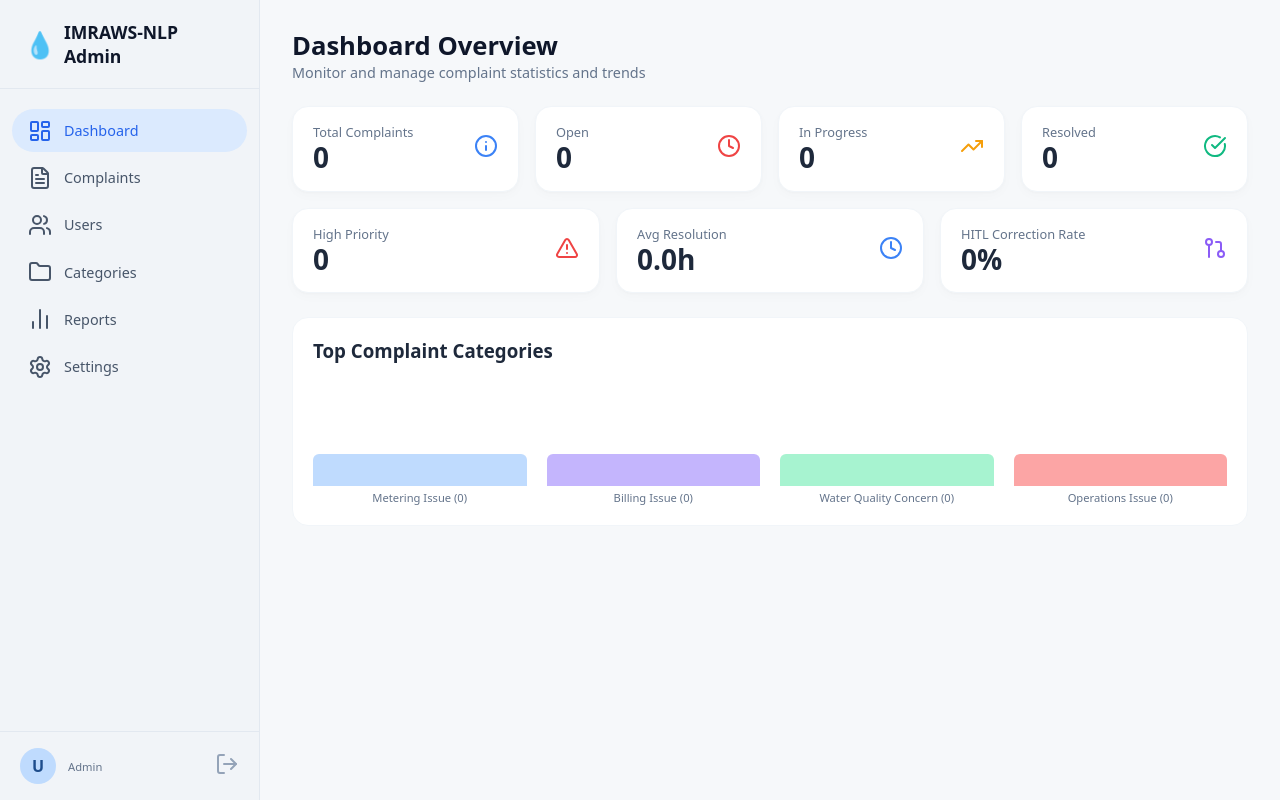
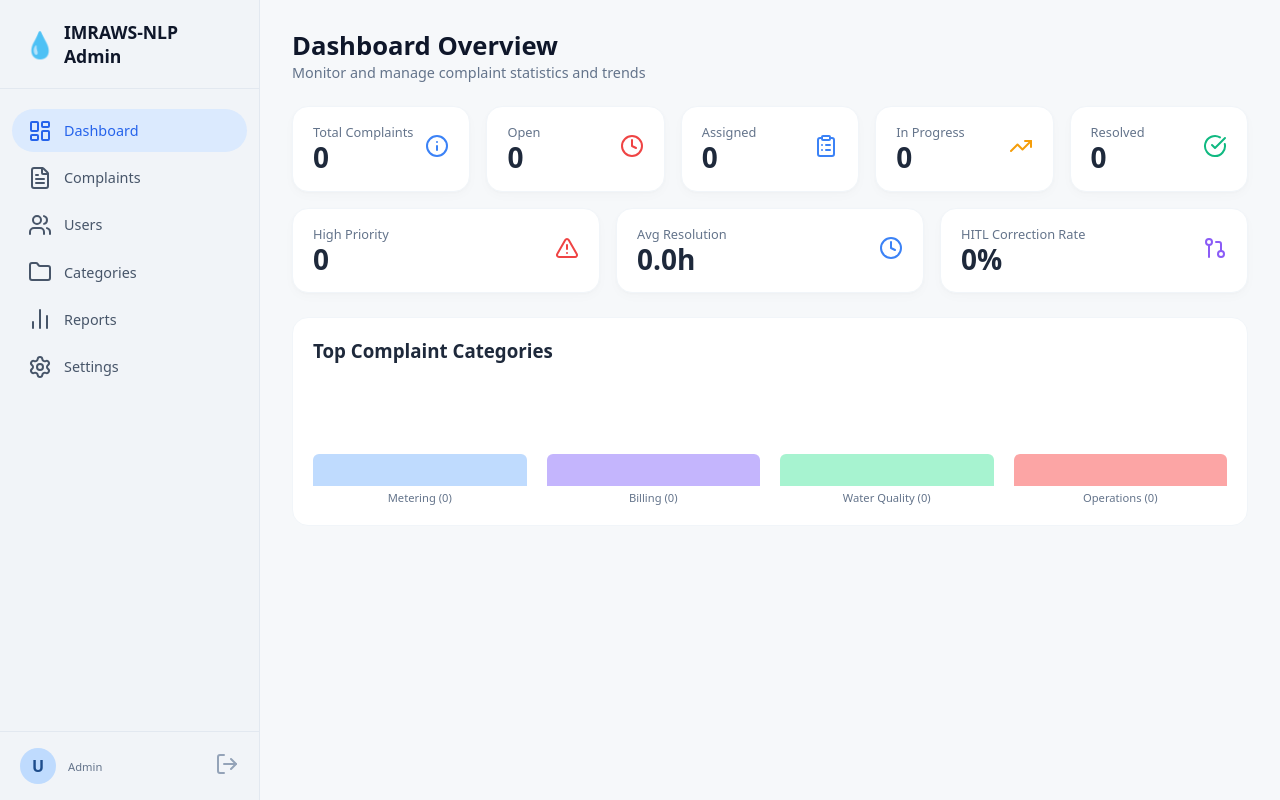
Before and after one commit to SysArcDCMS/Capstone-Project, a Laravel app: page / in a window 1280 px wide. Run offline with Laravel 12, Linux system fonts and the light colour scheme; the visitor is signed in with stand-in values (Sample User, id 1); data that the repository does not hold is empty; parts of the project's set-up code (start-up, migrations or seed data) failed here and were passed over; some libraries are stand-ins or nearby versions.

Commit message:
feat(portal): assigned status in UI + top categories chart uses ai-nlp canonical labels

```diff
--- a/imraws-backend/public/css/styles.css
+++ b/imraws-backend/public/css/styles.css
@@ -598,6 +598,9 @@ body {
 .grid-cols-4 {
   grid-template-columns: repeat(4, 1fr);
 }
+.grid-cols-5 {
+  grid-template-columns: repeat(5, 1fr);
+}
 .w-full {
   width: 100%;
 }
--- a/imraws-backend/resources/views/complaints/index.blade.php
+++ b/imraws-backend/resources/views/complaints/index.blade.php
@@ -16,7 +16,7 @@
     <input type="text" name="q" placeholder="Search by ID, subject, or user..." value="{{ request('q') }}" />
     <select name="status">
       <option value="">All Statuses</option>
-      @foreach(['open','in_progress','resolved','rejected'] as $s)
+      @foreach(['open','assigned','in_progress','resolved','rejected'] as $s)
         <option value="{{ $s }}" @selected(request('status')===$s)>{{ ucwords(str_replace('_',' ',$s)) }}</option>
       @endforeach
     </select>
@@ -51,7 +51,8 @@
         @forelse($complaints as $c)
           @php
             $badge = [
-              'open' => 'badge-red', 'in_progress' => 'badge-orange',
+              'open' => 'badge-red', 'assigned' => 'badge-blue',
+              'in_progress' => 'badge-orange',
               'resolved' => 'badge-green', 'rejected' => 'badge-gray',
             ][$c->status] ?? 'badge-gray';
             $sevBadge = ['High'=>'badge-red','Medium'=>'badge-yellow','Low'=>'badge-blue'][$c->severity] ?? 'badge-gray';
--- a/imraws-backend/resources/views/complaints/show.blade.php
+++ b/imraws-backend/resources/views/complaints/show.blade.php
@@ -10,7 +10,7 @@
   <div class="grid grid-cols-2 gap-4 mt-3">
     <div class="stat-card"><div><div class="stat-label">Category</div><div class="stat-value" style="font-size:1.2rem;">{{ $incident->category ?? '—' }}</div></div></div>
     <div class="stat-card"><div><div class="stat-label">Severity</div><div class="stat-value" style="font-size:1.2rem;">{{ $incident->severity ?? '—' }} <small style="font-size:0.7rem;color:#64748b;">(composite {{ $incident->composite_score ?? '—' }})</small></div></div></div>
-    <div class="stat-card"><div><div class="stat-label">Status</div><div class="stat-value" style="font-size:1.2rem;">{{ ucwords(str_replace('_',' ',$incident->status)) }}</div></div></div>
+    <div class="stat-card"><div><div class="stat-label">Status</div><div class="stat-value" style="font-size:1.2rem;"><span class="badge-pill {{ ['open'=>'badge-red','assigned'=>'badge-blue','in_progress'=>'badge-orange','resolved'=>'badge-green','rejected'=>'badge-gray'][$incident->status] ?? 'badge-gray' }}">{{ ucwords(str_replace('_',' ',$incident->status)) }}</span></div></div></div>
     <div class="stat-card"><div><div class="stat-label">Location</div><div class="stat-value" style="font-size:1.1rem;">{{ $incident->location ?? '—' }}</div></div></div>
   </div>
 
--- a/imraws-backend/resources/views/dashboard.blade.php
+++ b/imraws-backend/resources/views/dashboard.blade.php
@@ -14,7 +14,7 @@
   @endphp
 
   <!-- Stats Row 1 -->
-  <div class="grid grid-cols-4 gap-4">
+  <div class="grid grid-cols-5 gap-4">
     <div class="stat-card">
       <div><div class="stat-label">Total Complaints</div><div class="stat-value">{{ $inc['total'] }}</div></div>
       <span class="stat-icon" style="color:#3b82f6"><i data-lucide="info"></i></span>
@@ -22,6 +22,10 @@
     <div class="stat-card">
       <div><div class="stat-label">Open</div><div class="stat-value">{{ $sev['open'] ?? ($inc['by_status']['open'] ?? 0) }}</div></div>
       <span class="stat-icon" style="color:#ef4444"><i data-lucide="clock"></i></span>
+    </div>
+    <div class="stat-card">
+      <div><div class="stat-label">Assigned</div><div class="stat-value">{{ $inc['by_status']['assigned'] ?? 0 }}</div></div>
+      <span class="stat-icon" style="color:#3b82f6"><i data-lucide="clipboard-list"></i></span>
     </div>
     <div class="stat-card">
       <div><div class="stat-label">In Progress</div><div class="stat-value">{{ $inc['by_status']['in_progress'] ?? 0 }}</div></div>
@@ -64,7 +68,7 @@
     <h3 style="font-weight:600; color:#1e293b; margin-bottom:0.75rem;">Top Complaint Categories</h3>
     <div style="display:flex; align-items:flex-end; height:130px; gap:1.25rem;">
       @php $maxCat = max(1, (int) ($cat->max() ?? 1)); @endphp
-      @foreach(['Metering Issue' => 'dot-blue', 'Billing Issue' => 'dot-purple', 'Water Quality Concern' => 'dot-green', 'Operations Issue' => 'dot-coral'] as $label => $color)
+      @foreach(['Metering' => 'dot-blue', 'Billing' => 'dot-purple', 'Water Quality' => 'dot-green', 'Operations' => 'dot-coral'] as $label => $color)
         <div style="flex:1; display:flex; flex-direction:column; align-items:center;">
           <div class="chart-bar" style="height:{{ max(20, ((($cat[$label] ?? 0) / $maxCat) * 100)) }}px; background:{{ $color === 'dot-blue' ? '#bfdbfe' : ($color === 'dot-purple' ? '#c4b5fd' : ($color === 'dot-green' ? '#a7f3d0' : '#fca5a5')) }};"></div>
           <span style="font-size:0.7rem; color:#64748b; margin-top:0.25rem;">{{ $label }} ({{ $cat[$label] ?? 0 }})</span>
```
